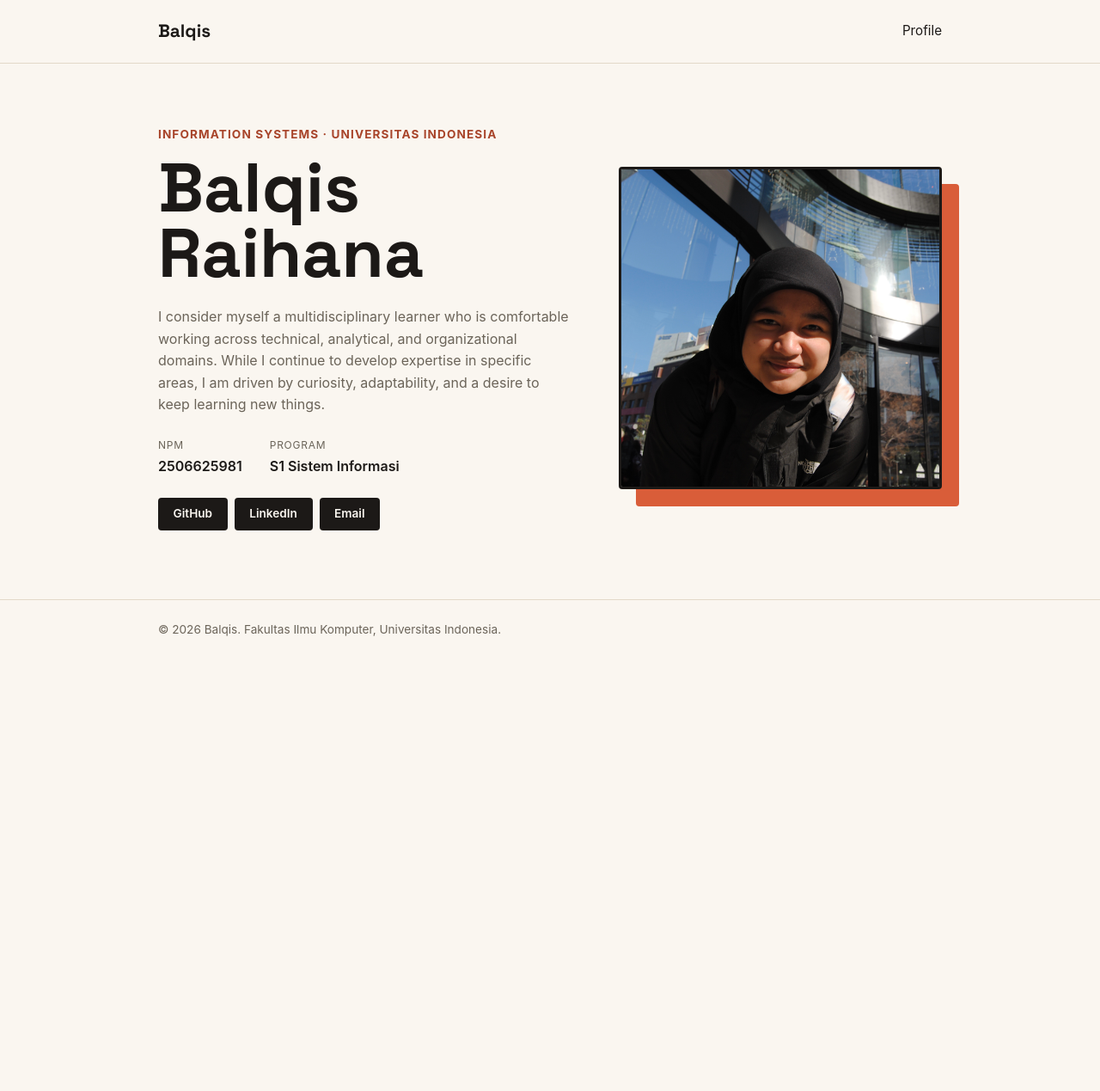
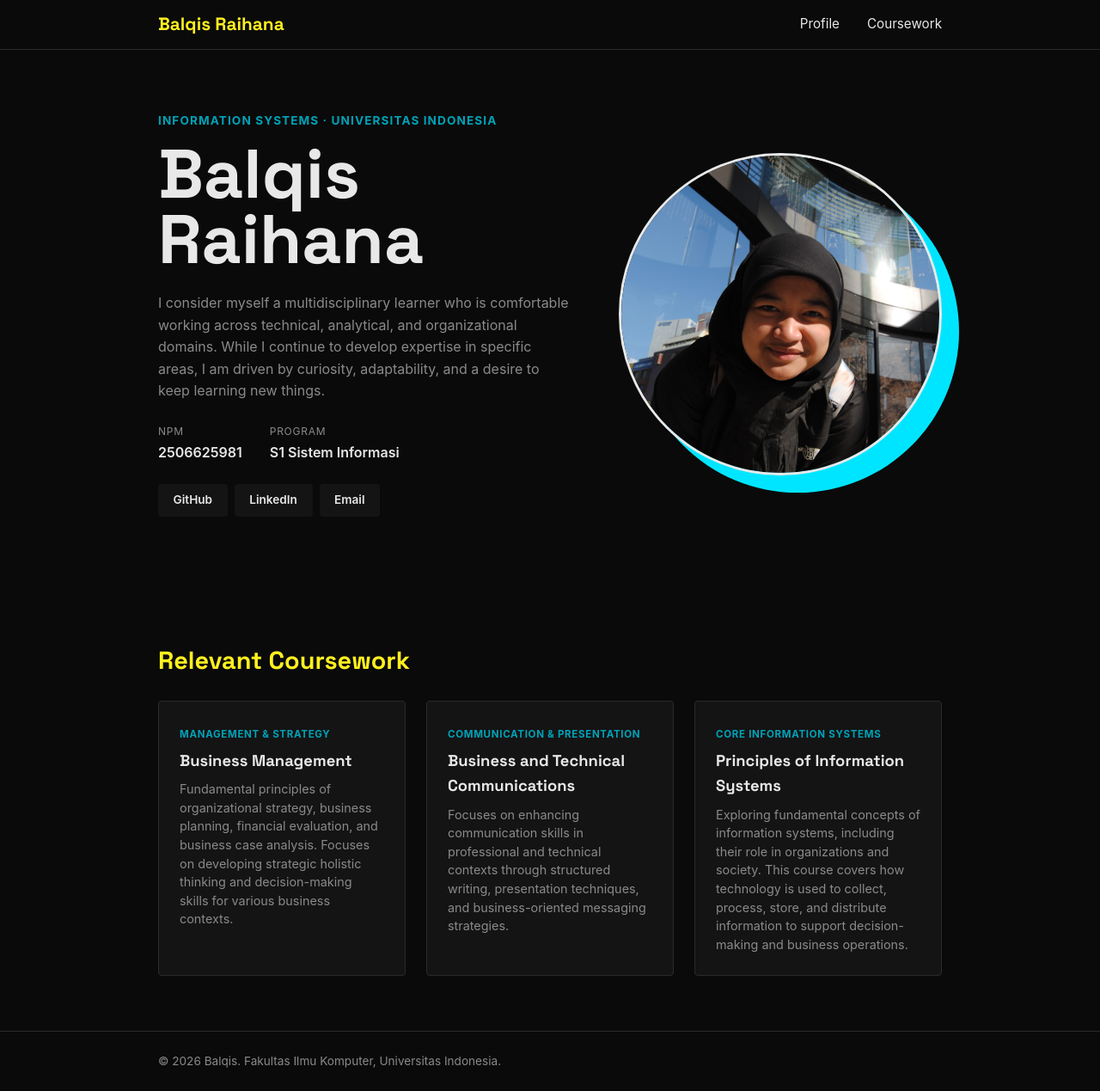
Before and after one commit to balqis-raihana/myportofolio, a Django app: page / in a window 1280 px wide. Shown: the whole page at 86% size. Before the commit the page ends 740 px from the top, so only its background shows below. Run offline with Django 5.2, Linux system fonts and the light colour scheme.

Commit message:
feat: redesign portfolio to dark theme and add coursework section
- Apply dark mode palette and circular avatar
- Add semantic Relevant Coursework section
- Organize style.css into structured sections

```diff
--- a/static/css/style.css
+++ b/static/css/style.css
@@ -1,3 +1,7 @@
+/* ==========================================================================
+   1. VARIABLES & RESET
+   ========================================================================== */
+
 * {
     margin: 0;
     padding: 0;
@@ -5,23 +9,35 @@
 }
 
 :root {
-    --ink: #1c1917;
-    --paper: #faf6f0;
-    --accent: #d95d39;
-    --accent-dark: #a8442a;
-    --line: #e3d9c9;
-    --text-muted: #6b6459;
+    --bg: #0a0a0a;
+    --surface: #141414;
+    --ink: #e8e8e8;
+    --accent: #00e5ff;
+    --accent-dim: #00a3b8;
+    --line: #2a2a2a;
+    --text-muted: #8a8a8a;
+    --neon-yellow: #fff01f;
     --radius: 4px;
 }
 
+
+/* ==========================================================================
+   2. TYPOGRAPHY & BASE LAYOUT
+   ========================================================================== */
+
 body {
+    background-color: var(--bg);
     font-family: -apple-system, "Segoe UI", Roboto, Helvetica, Arial, sans-serif;
     color: var(--ink);
-    background-color: var(--paper);
     line-height: 1.6;
 }
 
-h1, .brand {
+h2 {
+    font-family: "Space Grotesk", -apple-system, sans-serif;
+    color: var(--neon-yellow);
+}
+
+h1, h3, .brand {
     font-family: "Space Grotesk", -apple-system, sans-serif;
 }
 
@@ -31,22 +47,46 @@ h1, .brand {
     padding: 0 1.5rem;
 }
 
+section {
+    padding: 4rem 0;
+}
+
+.section-title {
+    font-family: "Space Grotesk", -apple-system, sans-serif;
+    font-size: 1.8rem;
+    margin-bottom: 1.5rem;
+}
+
+
+/* ==========================================================================
+   3. HEADER & NAVIGATION
+   ========================================================================== */
+
 .site-header {
+    position: sticky;
+    top: 0;
+    z-index: 1000;
     border-bottom: 1px solid var(--line);
+    background-color: var(--bg);
 }
 
 .site-header .container {
     display: flex;
     justify-content: space-between;
     align-items: center;
-    padding: 1.25rem 1.5rem;
+    padding: 0.75rem 1.5rem;
 }
 
 .brand {
     font-size: 1.3rem;
     font-weight: 700;
-    color: var(--ink);
+    color: var(--neon-yellow);
     text-decoration: none;
+    transition: opacity 0.2s ease;
+}
+
+.brand:hover {
+    opacity: 0.7;
 }
 
 .site-header nav {
@@ -58,10 +98,21 @@ h1, .brand {
     color: var(--ink);
     text-decoration: none;
     font-size: 0.95rem;
+    transition: color 0.2s ease;
 }
+
+.site-header nav a:hover {
+    color: var(--neon-yellow);
+}
+
+
+/* ==========================================================================
+   4. HERO SECTION (PROFILE & BIO)
+   ========================================================================== */
 
 .hero {
     padding: 4.5rem 0 5rem;
+    color: var(--ink);
 }
 
 .hero-grid {
@@ -85,7 +136,7 @@ h1, .brand {
     font-size: 0.85rem;
     letter-spacing: 0.08em;
     text-transform: uppercase;
-    color: var(--accent-dark);
+    color: var(--accent-dim);
     font-weight: 700;
     margin-bottom: 0.75rem;
 }
@@ -130,14 +181,15 @@ h1, .brand {
     font-size: 0.85rem;
     font-weight: 600;
     text-decoration: none;
-    color: var(--paper);
-    background-color: var(--ink);
+    color: var(--ink);
+    background-color: var(--surface);
     border-radius: var(--radius);
     padding: 0.5rem 1.1rem;
     transition: background-color 0.2s ease;
 }
 
 .social-link:hover {
+    color: var(--bg);
     background-color: var(--accent);
 }
 
@@ -154,7 +206,7 @@ h1, .brand {
     width: 100%;
     height: 100%;
     background-color: var(--accent);
-    border-radius: var(--radius);
+    border-radius: 50%;
     z-index: 0;
 }
 
@@ -165,9 +217,61 @@ h1, .brand {
     width: 100%;
     aspect-ratio: 1 / 1;
     object-fit: cover;
-    border-radius: var(--radius);
+    border-radius: 50%;
     border: 3px solid var(--ink);
 }
+
+
+/* ==========================================================================
+   5. RELEVANT COURSEWORK SECTION
+   ========================================================================== */
+
+.coursework-grid {
+    display: grid;
+    grid-template-columns: repeat(auto-fit, minmax(260px, 1fr));
+    gap: 1.5rem;
+}
+
+.course-card {
+    background-color: var(--surface);
+    border: 1px solid var(--line);
+    border-radius: var(--radius);
+    padding: 1.5rem;
+    transition: transform 0.2s ease, border-color 0.2s ease;
+}
+
+.course-card:hover {
+    border-color: var(--accent);
+    transform: translateY(-3px);
+}
+
+.course-tag {
+    display: inline-block;
+    font-size: 0.72rem;
+    text-transform: uppercase;
+    letter-spacing: 0.06em;
+    color: var(--accent-dim);
+    font-weight: 700;
+    margin-bottom: 0.4rem;
+}
+
+.course-name {
+    font-family: "Space Grotesk", -apple-system, sans-serif;
+    font-size: 1.15rem;
+    color: var(--ink);
+    margin-bottom: 0.5rem;
+}
+
+.course-desc {
+    color: var(--text-muted);
+    font-size: 0.9rem;
+    line-height: 1.5;
+}
+
+
+/* ==========================================================================
+   6. FOOTER
+   ========================================================================== */
 
 .site-footer {
     padding: 1.5rem;
@@ -175,6 +279,11 @@ h1, .brand {
     font-size: 0.85rem;
     border-top: 1px solid var(--line);
 }
+
+
+/* ==========================================================================
+   7. RESPONSIVE MEDIA QUERIES
+   ========================================================================== */
 
 @media (max-width: 600px) {
     .hero-grid {
--- a/templates/index.html
+++ b/templates/index.html
@@ -1,5 +1,6 @@
 <!DOCTYPE html>
 <html lang="en">
+
 <head>
     <meta charset="UTF-8">
     <meta name="viewport" content="width=device-width, initial-scale=1.0">
@@ -9,12 +10,14 @@
     <link href="https://fonts.googleapis.com/css2?family=Space+Grotesk:wght@500;700&display=swap" rel="stylesheet">
     <link rel="stylesheet" href="/static/css/style.css">
 </head>
+
 <body>
     <header class="site-header">
         <div class="container">
-            <a href="#profile" class="brand">Balqis</a>
+            <a href="#profile" class="brand">Balqis Raihana</a>
             <nav>
                 <a href="#profile">Profile</a>
+                <a href="#coursework">Coursework</a>
             </nav>
         </div>
     </header>
@@ -31,7 +34,10 @@
                     <img class="avatar" src="/static/img/Balqis.JPEG" alt="Photo of Balqis">
                 </div>
                 <div class="hero-details">
-                    <p class="bio">I consider myself a multidisciplinary learner who is comfortable working across technical, analytical, and organizational domains. While I continue to develop expertise in specific areas, I am driven by curiosity, adaptability, and a desire to keep learning new things.</p>
+                    <p class="bio">I consider myself a multidisciplinary learner who is comfortable working across
+                        technical, analytical, and organizational domains. While I continue to develop expertise in
+                        specific areas, I am driven by curiosity, adaptability, and a desire to keep learning new
+                        things.</p>
                     <dl class="meta-list">
                         <div class="meta-row">
                             <dt>NPM</dt>
@@ -50,6 +56,38 @@
                 </div>
             </div>
         </section>
+
+    <section class="coursework" id="coursework">
+        <div class="container">
+            <h2 class="section-title">Relevant Coursework</h2>
+            <div class="coursework-grid">
+
+                <article class="course-card">
+                    <div class="course-tag">Management & Strategy</div>
+                    <h3 class="course-name">Business Management</h3>
+                    <p class="course-desc">Fundamental principles of organizational strategy, business planning,
+                        financial evaluation, and business case analysis. Focuses on developing strategic holistic thinking and
+                        decision-making skills for various business contexts.</p>
+                </article>
+
+                <article class="course-card">
+                    <div class="course-tag">Communication & Presentation</div>
+                    <h3 class="course-name">Business and Technical Communications</h3>
+                    <p class="course-desc">Focuses on enhancing communication skills in professional and technical
+                        contexts through structured writing, presentation techniques, and business-oriented messaging strategies.</p>
+                </article>
+
+                <article class="course-card">
+                    <div class="course-tag">Core Information Systems</div>
+                    <h3 class="course-name">Principles of Information Systems</h3>
+                    <p class="course-desc">Exploring fundamental concepts of information systems, including their role
+                        in organizations and society. This course covers how technology is used to collect, process, store, and
+                        distribute information to support decision-making and business operations.</p>
+                </article>
+
+            </div>
+        </div>
+    </section>
     </main>
 
     <footer class="site-footer">
@@ -58,4 +96,5 @@
         </div>
     </footer>
 </body>
+
 </html>
```
